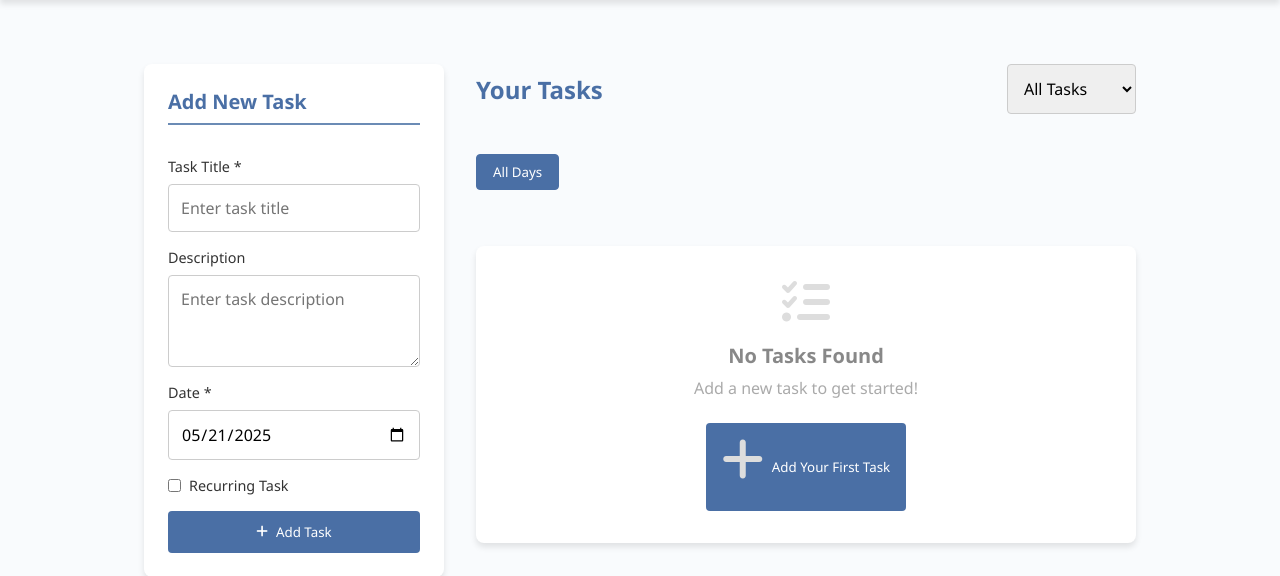
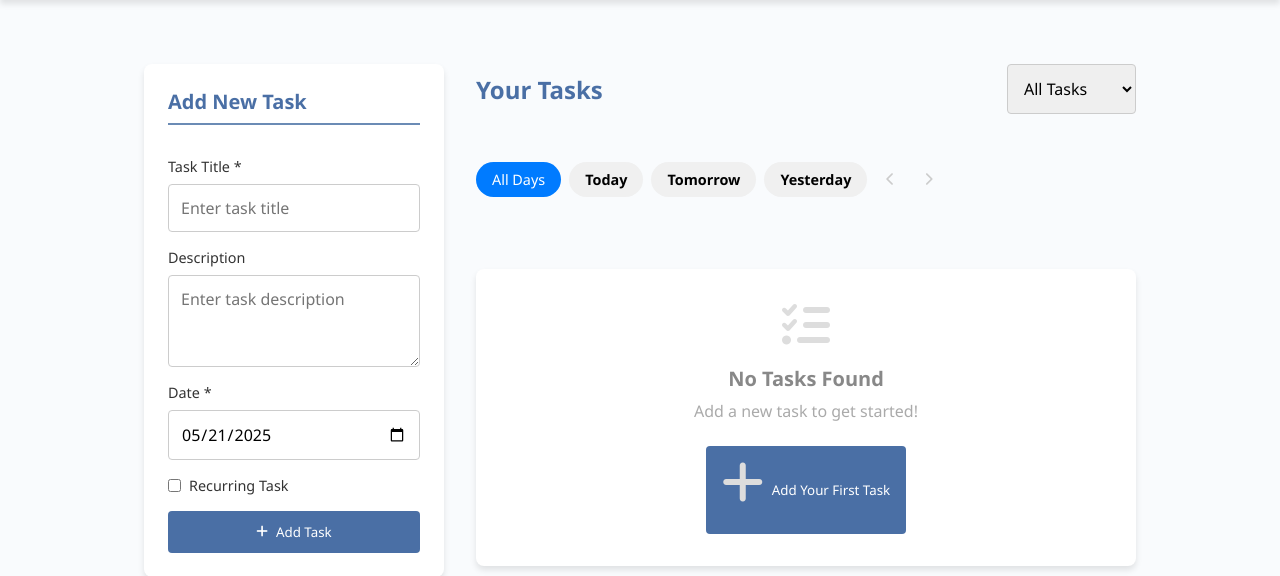
Before and after one commit to Evan-Pochtar/Scheduler, a Flask app: page / in a window 1280 px wide. Shown: the part 155-731 px from the top of the page. Run offline with Flask 3, Linux system fonts and the light colour scheme; data that the repository does not hold is empty.

Commit message:
Adding Today, Yesterday, and Tomorrow Buttons

```diff
--- a/static/styles.css
+++ b/static/styles.css
@@ -204,24 +204,58 @@ input:focus, select:focus, textarea:focus {
 
 .day-selector {
     display: flex;
+    flex-wrap: nowrap;
+    overflow-x: auto;
     gap: 0.5rem;
-    overflow-x: auto;
-    padding-bottom: 0.5rem;
+    padding: 0.5rem 0;
+    margin-bottom: 1rem;
+    align-items: center;
 }
 
 .day-btn {
     padding: 0.5rem 1rem;
-    border: 1px solid var(--gray);
-    border-radius: 4px;
+    border: none;
+    background-color: #f0f0f0;
+    border-radius: 20px;
     cursor: pointer;
+    transition: all 0.2s ease;
     white-space: nowrap;
-    transition: all 0.2s;
+    font-size: 0.9rem;
+}
+
+.day-btn:hover {
+    background-color: #e0e0e0;
 }
 
 .day-btn.active {
-    background-color: var(--primary);
-    color: var(--light);
-    border-color: var(--primary);
+    background-color: #007bff;
+    color: white;
+}
+
+.day-special {
+    font-weight: 600;
+}
+
+.day-pagination-btn {
+    background-color: transparent;
+    border: none;
+    cursor: pointer;
+    display: flex;
+    align-items: center;
+    justify-content: center;
+    width: 30px;
+    height: 30px;
+    border-radius: 50%;
+    transition: all 0.2s ease;
+}
+
+.day-pagination-btn:hover:not(:disabled) {
+    background-color: #e0e0e0;
+}
+
+.day-pagination-btn:disabled {
+    color: #ccc;
+    cursor: not-allowed;
 }
 
 .task-list {
--- a/templates/index.html
+++ b/templates/index.html
@@ -161,6 +161,8 @@
             let currentPage = 1;
             let itemsPerPage = 10;
             let totalPages = 1;
+            let dayCurrentPage = 1;
+            const daysPerPage = 7;
 
             const API_URL = '/api/tasks';
             const taskForm = document.getElementById('taskForm');
@@ -333,7 +335,7 @@
                 let recurrenceText = '';
                 let recurrenceBadge = '';
 
-                if (task.recurring) {
+                if (task.recurring === "True") {
                     if (task.recurrence_type === 'days') {
                         recurrenceText = `<span><i class="fas fa-sync-alt"></i> Every ${task.recurrence_value} day(s)</span>`;
                     } else if (task.recurrence_type === 'weekdays') {
@@ -689,21 +691,74 @@
             }
 
             function updateDaySelector() {
-                // Clear all date buttons except 'All Days'
-                const allDaysBtn = daySelector.querySelector('.day-btn[data-date="all"]');
+                // Clear all buttons
                 daySelector.innerHTML = '';
+
+                // Add "All Days" button
+                const allDaysBtn = document.createElement('button');
+                allDaysBtn.className = 'day-btn' + (activeDateFilter === 'all' ? ' active' : '');
+                allDaysBtn.dataset.date = 'all';
+                allDaysBtn.textContent = 'All Days';
                 daySelector.appendChild(allDaysBtn);
 
+                // Get today, tomorrow and yesterday dates
+                const todayDate = formatDateForInput(new Date());
+
+                const tomorrowObj = new Date();
+                tomorrowObj.setDate(tomorrowObj.getDate() + 1);
+                const tomorrowDate = formatDateForInput(tomorrowObj);
+
+                const yesterdayObj = new Date();
+                yesterdayObj.setDate(yesterdayObj.getDate() - 1);
+                const yesterdayDate = formatDateForInput(yesterdayObj);
+
+                // Add Today button
+                const todayBtn = document.createElement('button');
+                todayBtn.className = 'day-btn day-special' + (activeDateFilter === todayDate ? ' active' : '');
+                todayBtn.dataset.date = todayDate;
+                todayBtn.textContent = 'Today';
+                daySelector.appendChild(todayBtn);
+
+                // Add Tomorrow button
+                const tomorrowBtn = document.createElement('button');
+                tomorrowBtn.className = 'day-btn day-special' + (activeDateFilter === tomorrowDate ? ' active' : '');
+                tomorrowBtn.dataset.date = tomorrowDate;
+                tomorrowBtn.textContent = 'Tomorrow';
+                daySelector.appendChild(tomorrowBtn);
+
+                // Add Yesterday button
+                const yesterdayBtn = document.createElement('button');
+                yesterdayBtn.className = 'day-btn day-special' + (activeDateFilter === yesterdayDate ? ' active' : '');
+                yesterdayBtn.dataset.date = yesterdayDate;
+                yesterdayBtn.textContent = 'Yesterday';
+                daySelector.appendChild(yesterdayBtn);
+
                 // Get unique dates from tasks
-                const dates = [...new Set(tasks.map(task => task.date))];
+                let dates = [...new Set(tasks.map(task => task.date))];
 
                 // Sort dates
                 dates.sort((a, b) => {
                     return new Date(a) - new Date(b);
                 });
 
-                // Create buttons for each date
-                dates.forEach(date => {
+                // Filter out today, tomorrow, and yesterday as they have special buttons
+                dates = dates.filter(date => date !== todayDate && date !== tomorrowDate && date !== yesterdayDate);
+
+                // Add pagination controls before the day buttons
+                const prevDayPageBtn = document.createElement('button');
+                prevDayPageBtn.className = 'day-pagination-btn';
+                prevDayPageBtn.innerHTML = '<i class="fas fa-chevron-left"></i>';
+                prevDayPageBtn.disabled = dayCurrentPage <= 1;
+                daySelector.appendChild(prevDayPageBtn);
+
+                // Calculate pagination
+                const totalDayPages = Math.ceil(dates.length / daysPerPage);
+                const startIdx = (dayCurrentPage - 1) * daysPerPage;
+                const endIdx = startIdx + daysPerPage;
+                const visibleDates = dates.slice(startIdx, endIdx);
+
+                // Create buttons for each date in the current page
+                visibleDates.forEach(date => {
                     const btn = document.createElement('button');
                     btn.className = 'day-btn';
                     btn.dataset.date = date;
@@ -713,24 +768,40 @@
                         btn.classList.add('active');
                     }
 
+                    daySelector.appendChild(btn);
+                });
+
+                // Add next page button
+                const nextDayPageBtn = document.createElement('button');
+                nextDayPageBtn.className = 'day-pagination-btn';
+                nextDayPageBtn.innerHTML = '<i class="fas fa-chevron-right"></i>';
+                nextDayPageBtn.disabled = dayCurrentPage >= totalDayPages || totalDayPages === 0;
+                daySelector.appendChild(nextDayPageBtn);
+
+                // Add event listeners
+                daySelector.querySelectorAll('.day-btn').forEach(btn => {
                     btn.addEventListener('click', () => {
                         document.querySelectorAll('.day-btn').forEach(b => b.classList.remove('active'));
                         btn.classList.add('active');
-                        activeDateFilter = date;
+                        activeDateFilter = btn.dataset.date;
                         currentPage = 1; // Reset to first page when changing filters
                         renderTasks();
                     });
-
-                    daySelector.appendChild(btn);
                 });
 
-                // Ensure 'All Days' button has event listener
-                allDaysBtn.addEventListener('click', () => {
-                    document.querySelectorAll('.day-btn').forEach(b => b.classList.remove('active'));
-                    allDaysBtn.classList.add('active');
-                    activeDateFilter = 'all';
-                    currentPage = 1; // Reset to first page when changing filters
-                    renderTasks();
+                // Add event listeners for pagination
+                prevDayPageBtn.addEventListener('click', () => {
+                    if (dayCurrentPage > 1) {
+                        dayCurrentPage--;
+                        updateDaySelector();
+                    }
+                });
+
+                nextDayPageBtn.addEventListener('click', () => {
+                    if (dayCurrentPage < totalDayPages) {
+                        dayCurrentPage++;
+                        updateDaySelector();
+                    }
                 });
             }
 
```
Also changed, not shown: 1 other file.
